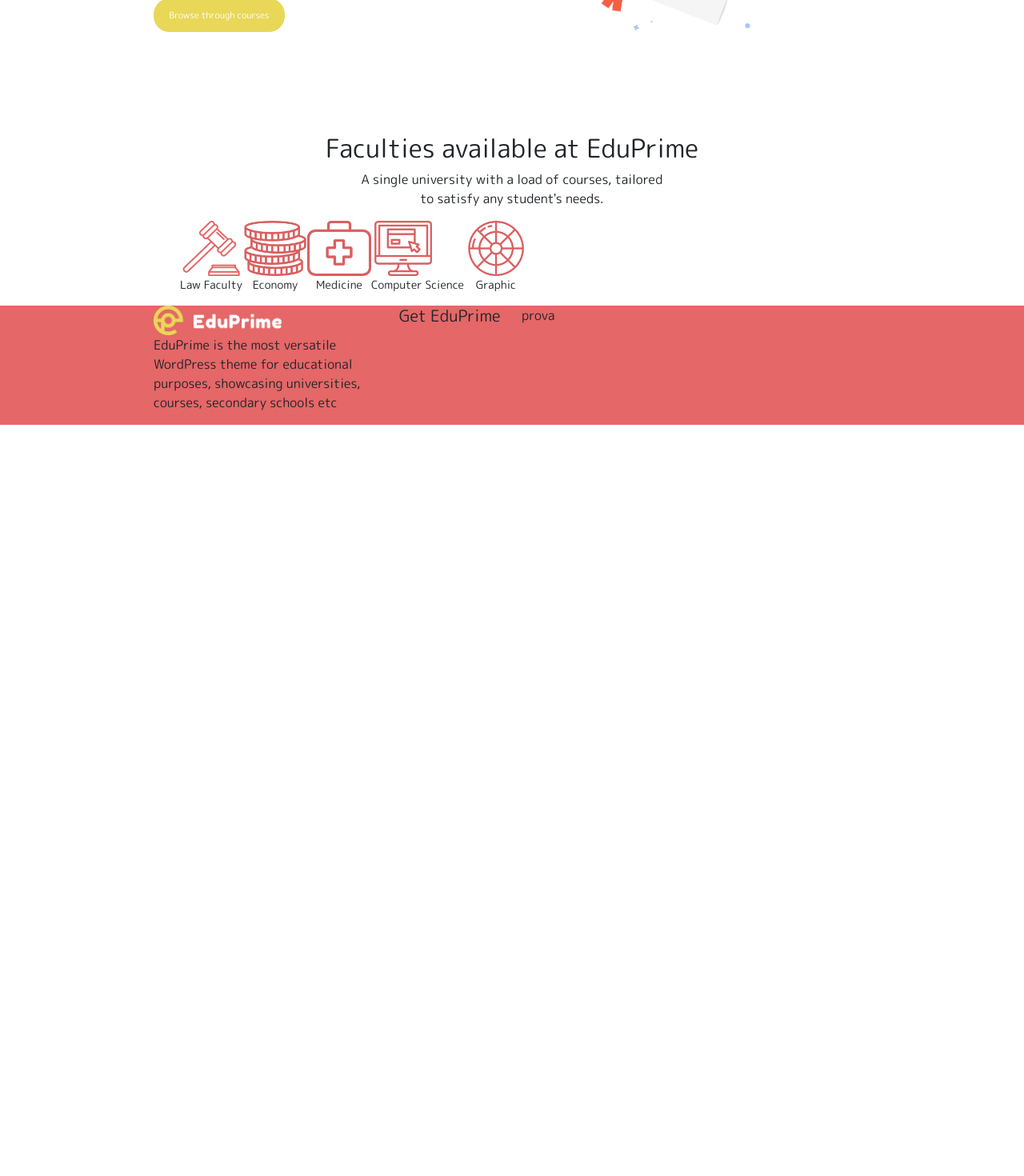
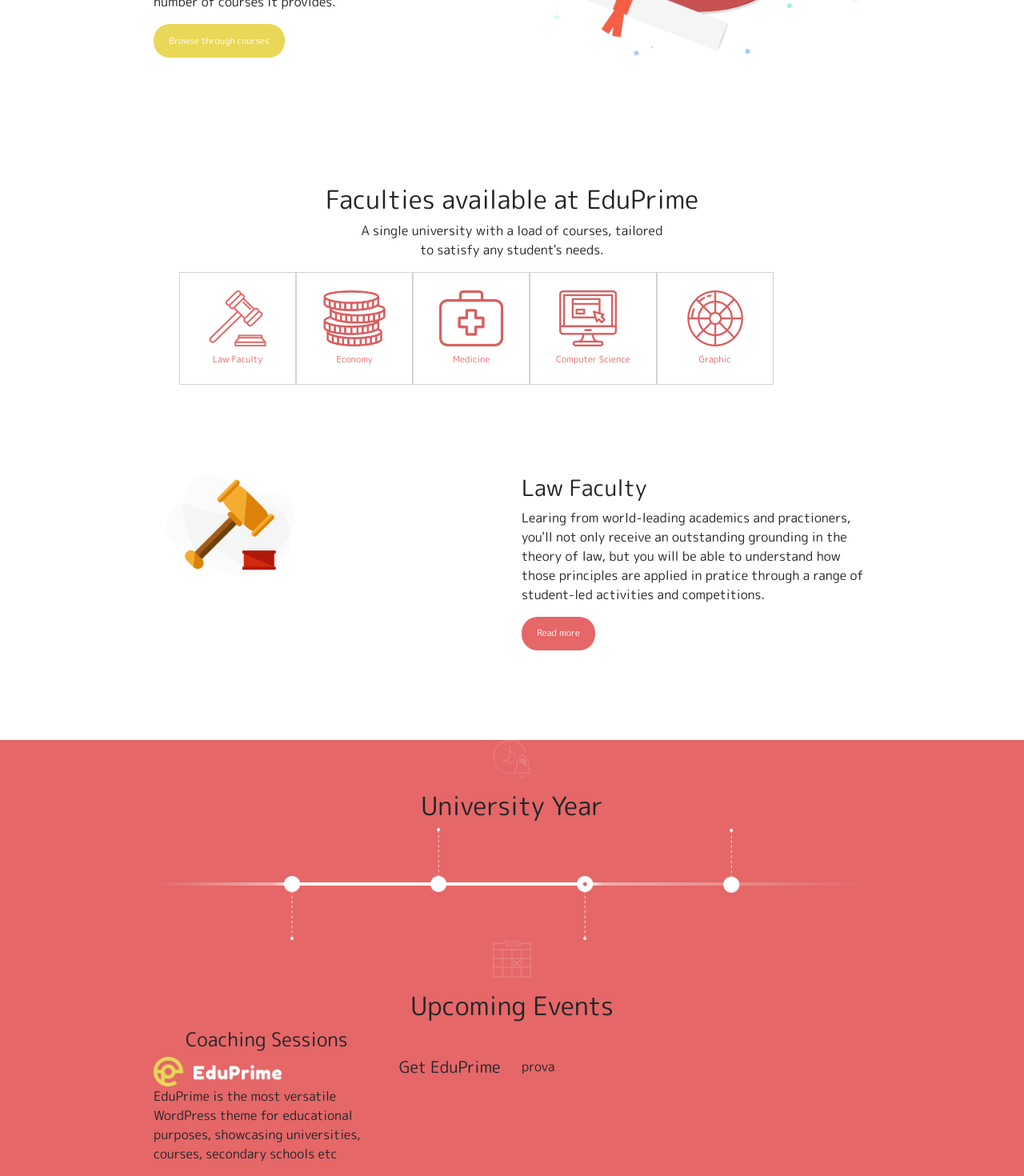
Before and after one commit to ludovicamessineo/proj-html-vuejs, a Vue app: page / in a window 1280 px wide. Shown: the part 890-2360 px from the top of the page at 80% size. Before the commit the page ends 1421 px from the top, so only its background shows below. Built offline with nearby package versions, Linux system fonts and the light colour scheme.

Commit message:
problem in header

```diff
--- a/src/App.vue
+++ b/src/App.vue
@@ -1,6 +1,6 @@
 <template>
   <div id="app">
-    <AppHeader/>
+    <AppHeader :menu="listMenu"/>
     <AppMain />
     <AppFooter />
   </div>
--- a/src/components/AppHeader.vue
+++ b/src/components/AppHeader.vue
@@ -5,8 +5,10 @@
     </div>
     <div class="header-menu">
         <ul class="d-flex align-items-center">
-            <li>Home</li>
-            <li>Courses</li>
+            <li
+            v-for="(item, index) in listMenu"
+            :key="index"
+            ><a href=""> {{menu.text}} </a></li>
         </ul>
     </div>
   </div>
@@ -16,7 +18,7 @@
 export default {
     name: 'AppHeader',
     props: {
-        menu: Object
+        menu: Array
     }
 }
 </script>
--- a/src/components/AppMain.vue
+++ b/src/components/AppMain.vue
@@ -1,11 +1,14 @@
 <template>
   <main>
+      <!-- BANNER -->
       <section class="first-banner">
           <div class="ms_container">
              <h2>Key for your success</h2>
              <p>EduPrime is the most versatile WordPress theme for educational purposes, showcasing universities, courses, secondary schools etc.</p>
           </div>
       </section>
+      <!-- /BANNER -->
+
 
       <section >
           <AppSectionText />
@@ -24,16 +27,42 @@
 
           </div>
       </section>
+
+      <section>
+          <AppSectionImg />
+      </section>
+
+      <section class="events ms_mt">
+          <div class="ms_container">
+              <div class="uni-graphic">
+                  <img class="icon" :src="require('../assets/Clock-and-Bell.png')" alt="">
+                  <h2>University Year</h2>
+                  <img :src="require('../assets/Timeline-Item.png')" alt="">
+              </div>
+
+              <div class="uni-events">
+                  <img class="icon" :src="require('../assets/upcoming-events-calendar-icon.png')" alt="">
+                  <h2>Upcoming Events</h2>
+                  <div class="row">
+                      <div class="col-4">
+                          <h4>Coaching Sessions</h4>
+                      </div>
+                  </div>
+              </div>
+          </div>
+      </section>
   </main>
 </template>
 
 <script>
 import AppSectionText from './AppSectionText.vue'
+import AppSectionImg from './AppSectionImg.vue'
 
 export default {
     name: 'AppMain',
     components: {
-        AppSectionText
+        AppSectionText,
+        AppSectionImg
     },
     data() {
        return {
@@ -70,6 +99,7 @@
 </script>
 
 <style>
+    /* SECTION 1 */
     .first-banner {
         height: 500px;
         background-image: url(../assets/theme_slider2_bg-1.jpg);
@@ -92,8 +122,25 @@
         width: 100%;
         height: 100%;
     }
+    /* /SECTION 1 */
+
+    /* SECTION 3 */
+    .course-card > li {
+        padding: 1.4rem 2rem;
+        font-size: .8rem;
+        border: 1px solid lightgrey;
+        color: #e56768;
+    }
 
     .course-card img {
         width: 5rem;
+        padding-bottom: .5rem;
+    }
+    /* /SECTION 3 */
+
+
+    .events {
+        background-color: #e56768;
+        text-align: center;
     }
 </style>
--- a/src/components/AppSectionImg.vue
+++ b/src/components/AppSectionImg.vue
@@ -1,5 +1,16 @@
 <template>
-
+  <div class="ms_container ms_mt">
+      <div class="row">
+          <div class="col col-img">
+              <img :src="require('../assets/Gavel-Illustration.png')" alt="">
+          </div>
+          <div class="col col-text">
+              <h3>Law Faculty</h3>
+              <p>Learing from world-leading academics and practioners, you'll not only receive an outstanding grounding in the theory of law, but you will be able to understand how those principles are applied in pratice through a range of student-led activities and competitions.</p>
+              <button class="ms_btn-red">Read more</button>
+          </div>
+      </div>
+  </div>
 </template>
 
 <script>
@@ -8,6 +19,9 @@
 }
 </script>
 
-<style>
-
+<style lang="scss" scoped>
+    .col-img > img {
+        width: 12rem;
+        padding: 0 1rem;
+    }
 </style>
--- a/src/components/AppSectionText.vue
+++ b/src/components/AppSectionText.vue
@@ -2,7 +2,7 @@
   <div class="courses ms_container ms_mt">
       <div class="row">
           <div class="col col-text">
-              <img :src="require('../assets/Books-icon.png')" alt="">
+              <img class="icon" :src="require('../assets/Books-icon.png')" alt="">
               <h2>Thousands of courses for any type of student</h2>
               <p>At EduPrime, it doesn't matter what domain you wish to pursue a career in. Here you can find a course that satisfies your needs within a click away and applies for a course in a matter of minutes. EduPrime is ranked as the most versatile university in the world, thanks to the number of courses it provides.</p>
               <button class="ms_btn">Browse through courses</button>
@@ -20,12 +20,7 @@
 }
 </script>
 
-<style>
-.col-text > img {
-    width: 3rem;
-    margin-bottom: 1rem;
-}
-
+<style lang="scss" scoped>
 .col-img > img {
     padding: 3rem 0;
 }
--- a/src/style/common.scss
+++ b/src/style/common.scss
@@ -13,12 +13,21 @@
 }
 
 .ms_mt {
-    margin-top: 5rem;
+    margin-top: 7rem;
 }
 
 .ms_btn {
     background-color: #e9d758;
     border: #e9d758;
+    color: white;
+    border-radius: 20px;
+    padding: .8rem 1.2rem;
+    font-size: .7rem;
+}
+
+.ms_btn-red {
+    background-color: #e56768;
+    border: #e56768;
     color: white;
     border-radius: 20px;
     padding: .8rem 1.2rem;
@@ -32,3 +41,8 @@
 li {
     list-style: none;
 }
+
+.icon {
+    width: 3rem;
+    margin-bottom: 1rem;
+}
```
Also changed, not shown: src/assets/Gavel-Illustration.png (renamed from src/assets/Gavel-Illustration-e1556884768193.png).
